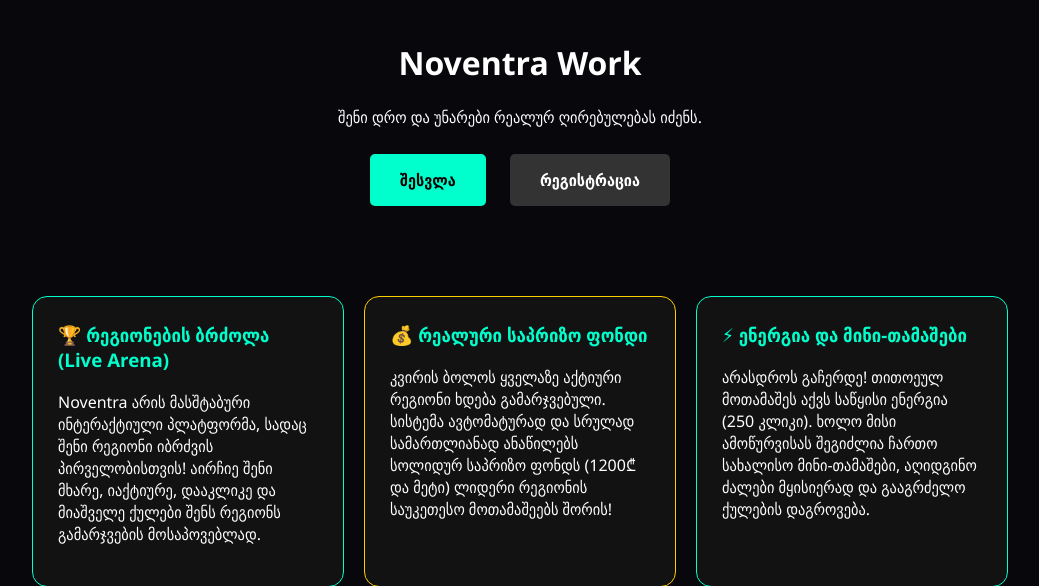
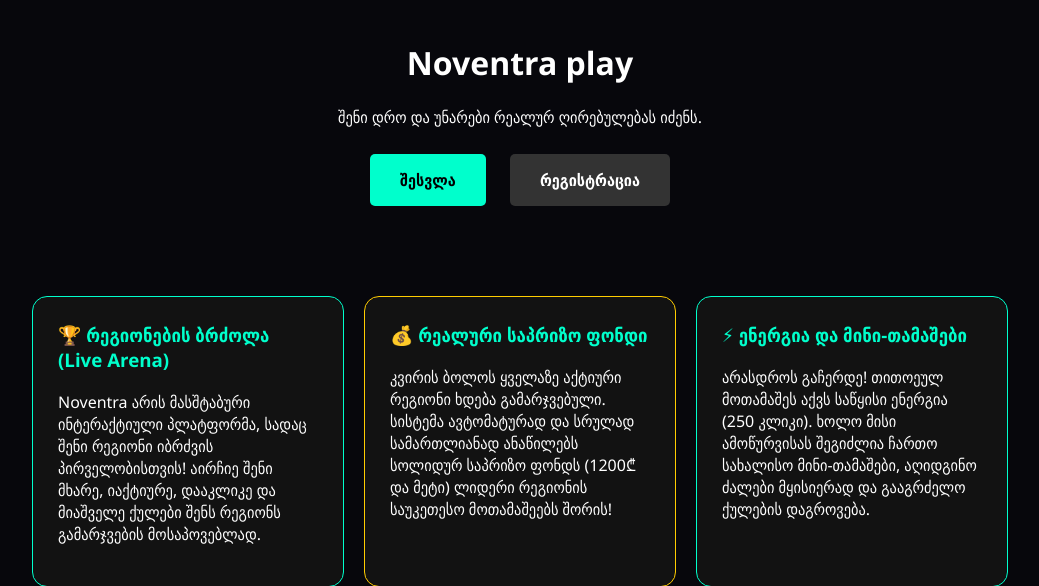
Before and after one commit to ninokvlividze20-alt/noventra-work, a Flask app: page / in a window 1280 px wide. Shown: the top 586 px of the page, without its empty margins (120-1159 px from the left). Run offline with Flask 3, Linux system fonts and the light colour scheme.

Commit message:
Update index.html homepage texts to highlight platform features

```diff
--- a/templates/index.html
+++ b/templates/index.html
@@ -13,7 +13,7 @@
 </style>
 
 <div class="hero">
-    <h1>Noventra Work</h1>
+    <h1>Noventra play</h1>
     <p>შენი დრო და უნარები რეალურ ღირებულებას იძენს.</p>
     <a href="{{ url_for('login') }}" class="btn">შესვლა</a>
     <a href="{{ url_for('register') }}" class="btn" style="background: #333; color: #fff;">რეგისტრაცია</a>
```
